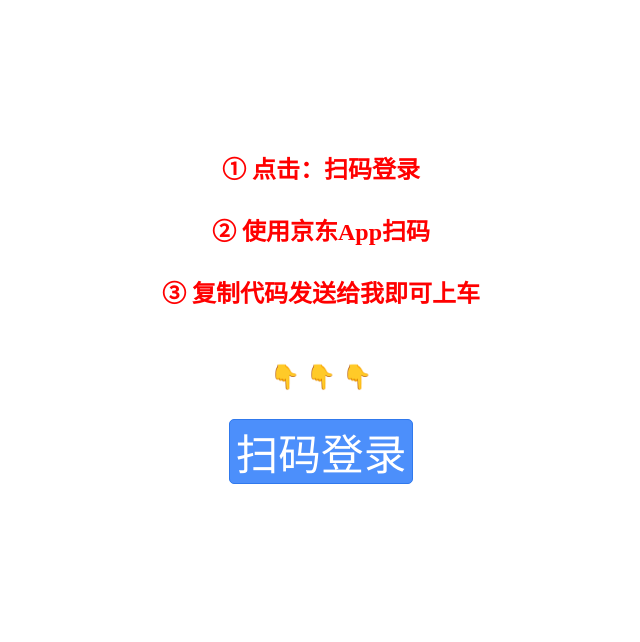
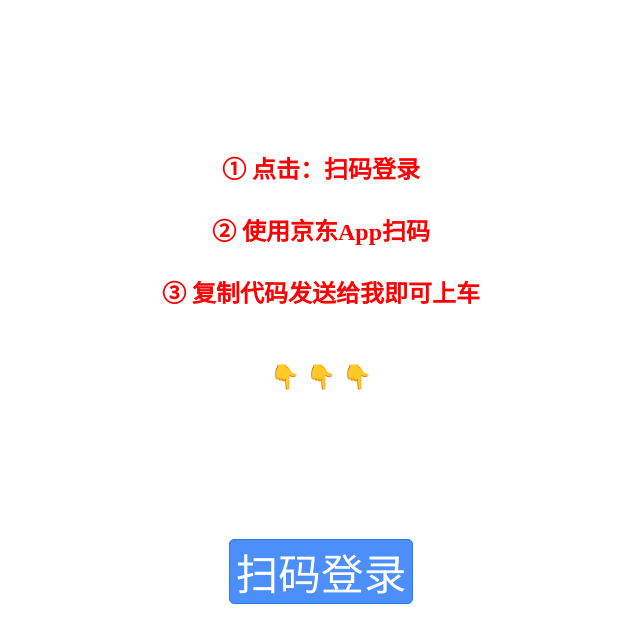
Before and after one commit to Coolrui1816/QuanX, a plain HTML site: page index.html in a window 1280 px wide. Shown: the whole page, without its empty margins (319-959 px from the left). Drawn offline with Linux system fonts and the light colour scheme; no server answers.

Commit message:
Update index.html

```diff
--- a/index.html
+++ b/index.html
@@ -39,7 +39,7 @@
       display: flex;
       flex-direction: column;
       justify-content: space-around;
-      height: calc(100vh - 700px);
+      height: calc(130vh - 700px);
     }
 
     .btn {
```
